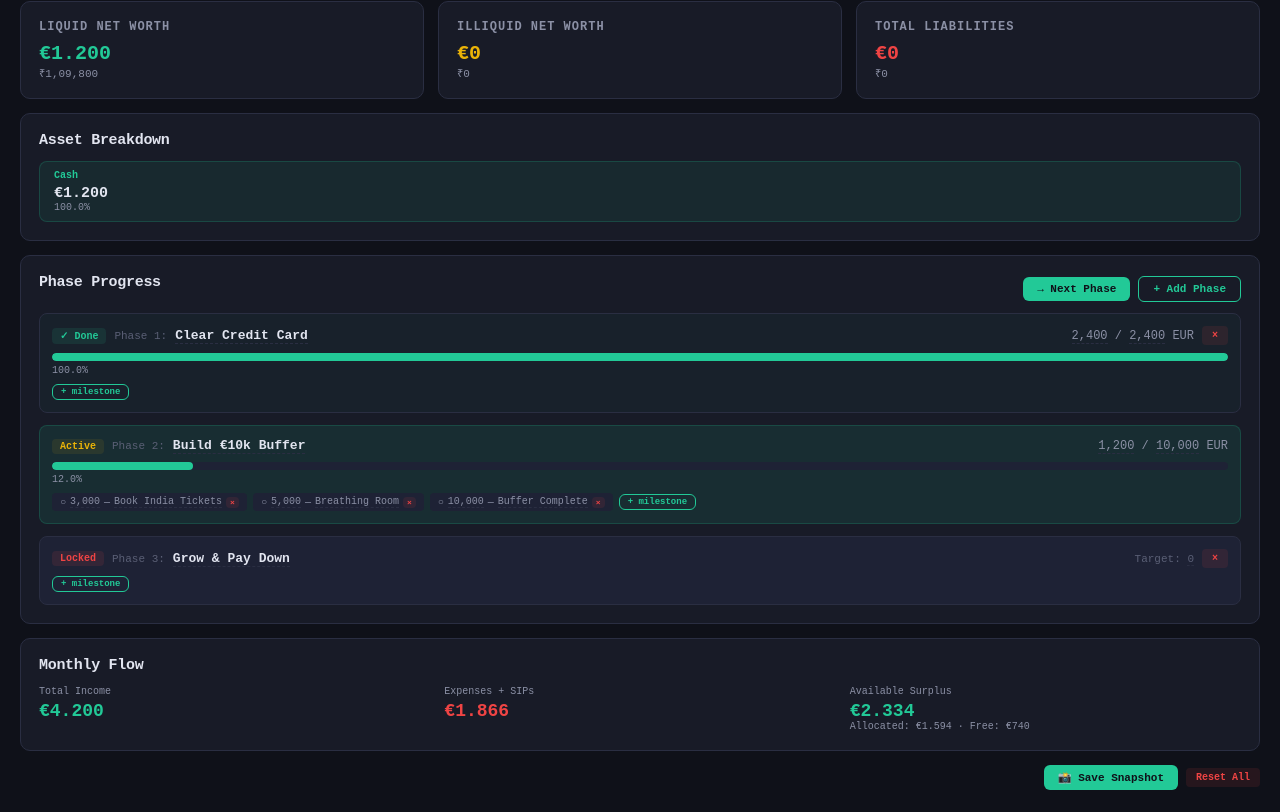
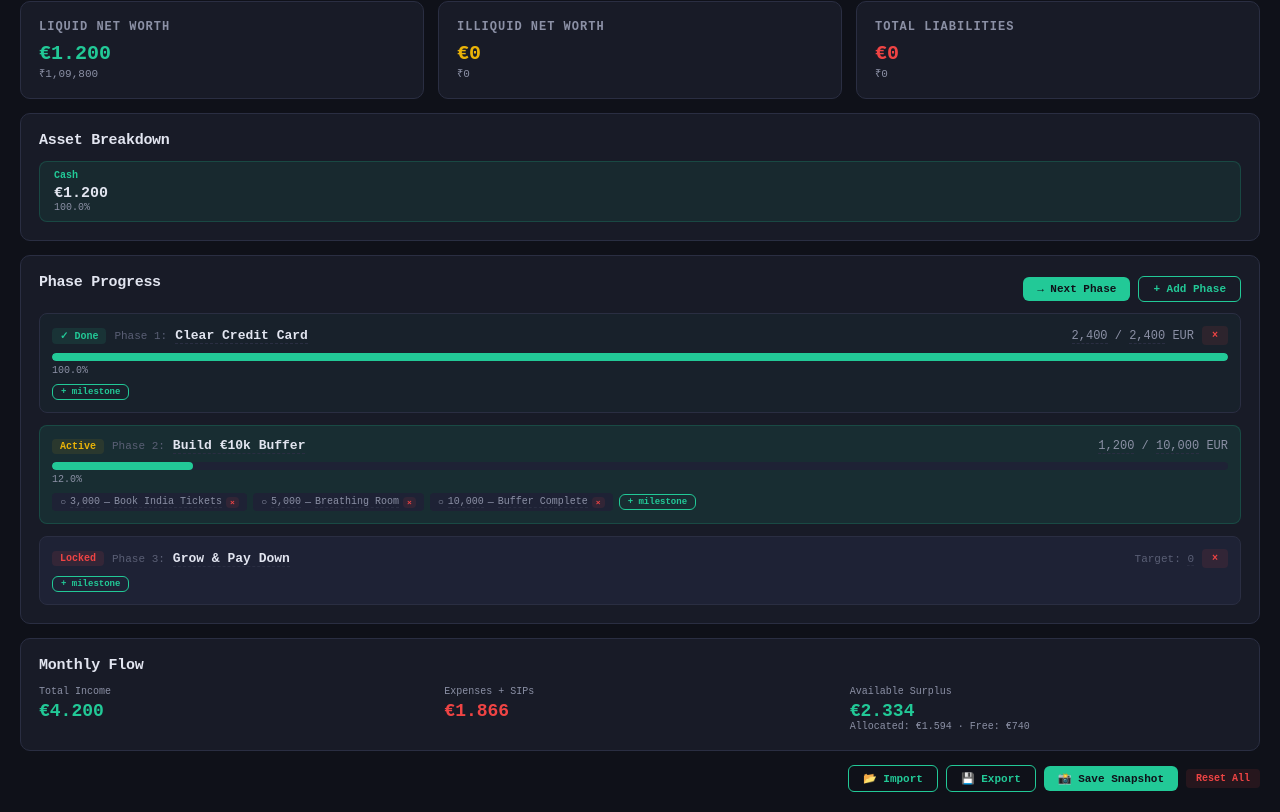
Before and after one commit to 0xSimba24/personal-finance-dashbaord, a React (Vite) app: page / in a window 1280 px wide. Shown: the part 195-1007 px from the top of the page. Built offline with nearby package versions, Linux system fonts and the light colour scheme.

Commit message:
Add Export/Import data and last-updated timestamp

```diff
--- a/src/App.jsx
+++ b/src/App.jsx
@@ -4,7 +4,7 @@ const uid = () => Math.random().toString(36).slice(2, 9);
 const STORE_KEY = "fin-dashboard-v3";
 
 const defaultData = {
-  settings: { eurToInr: 91.5, currentPhase: 2 },
+  settings: { eurToInr: 91.5, currentPhase: 2, lastUpdated: null },
   income: [
     { id: uid(), name: "Net Salary", amount: 4200, currency: "EUR", frequency: "monthly" },
   ],
@@ -179,8 +179,9 @@ export default function App() {
   }, []);
 
   const save = useCallback((d) => {
-    setData(d);
-    storage.set(STORE_KEY, d);
+    const updated = { ...d, settings: { ...d.settings, lastUpdated: new Date().toISOString() } };
+    setData(updated);
+    storage.set(STORE_KEY, updated);
   }, []);
 
   const update = useCallback((key, value) => save({ ...data, [key]: value }), [data, save]);
@@ -318,6 +319,42 @@ export default function App() {
     }]);
   }, [data, calc, update]);
 
+  const exportData = useCallback(() => {
+    if (!data) return;
+    const blob = new Blob([JSON.stringify(data, null, 2)], { type: "application/json" });
+    const url = URL.createObjectURL(blob);
+    const a = document.createElement("a");
+    a.href = url;
+    a.download = `finance-dashboard-${new Date().toISOString().slice(0, 10)}.json`;
+    a.click();
+    URL.revokeObjectURL(url);
+  }, [data]);
+
+  const importData = useCallback(() => {
+    const input = document.createElement("input");
+    input.type = "file";
+    input.accept = ".json";
+    input.onchange = (e) => {
+      const file = e.target.files[0];
+      if (!file) return;
+      const reader = new FileReader();
+      reader.onload = (ev) => {
+        try {
+          const imported = JSON.parse(ev.target.result);
+          if (imported && imported.settings) {
+            if (confirm("This will replace all current data. Continue?")) {
+              save({ ...defaultData, ...imported });
+            }
+          } else {
+            alert("Invalid file format.");
+          }
+        } catch { alert("Failed to parse file."); }
+      };
+      reader.readAsText(file);
+    };
+    input.click();
+  }, [save]);
+
   if (loading || !data) return (
     <div style={{ ...s.page, display: "flex", alignItems: "center", justifyContent: "center", height: "100vh" }}>
       <div style={{ color: colors.accent, fontSize: "14px" }}>Loading dashboard...</div>
@@ -426,6 +463,8 @@ export default function App() {
         </div>
       </div>
       <div style={{ ...s.flexG, justifyContent: "flex-end" }}>
+        <button style={s.btnOutline} onClick={importData}>📂 Import</button>
+        <button style={s.btnOutline} onClick={exportData}>💾 Export</button>
         <button style={s.btn} onClick={takeSnapshot}>📸 Save Snapshot</button>
         <button style={s.btnDanger} onClick={() => { if (confirm("Reset all data?")) save(defaultData); }}>Reset All</button>
       </div>
@@ -635,7 +674,7 @@ export default function App() {
   return (
     <div style={s.page}>
       <div style={{ ...s.flex, marginBottom: "20px", flexWrap: "wrap", gap: "12px" }}>
-        <div><h1 style={s.h1}>Financial Command Center</h1><div style={{ fontSize: "11px", color: colors.textDim, marginTop: "4px" }}>Phase {data.settings.currentPhase} · NW: {fmtBoth(calc.netWorth, rate)}</div></div>
+        <div><h1 style={s.h1}>Financial Command Center</h1><div style={{ fontSize: "11px", color: colors.textDim, marginTop: "4px" }}>Phase {data.settings.currentPhase} · NW: {fmtBoth(calc.netWorth, rate)}{data.settings.lastUpdated && <span> · Last saved: {new Date(data.settings.lastUpdated).toLocaleDateString("en-GB", { day: "numeric", month: "short", year: "numeric" })}</span>}</div></div>
         <div style={s.flexG}>{tabs.map(t => <button key={t.key} style={s.tab(tab === t.key)} onClick={() => setTab(t.key)}>{t.label}</button>)}</div>
       </div>
       {tab === "overview" && renderOverview()}
```
